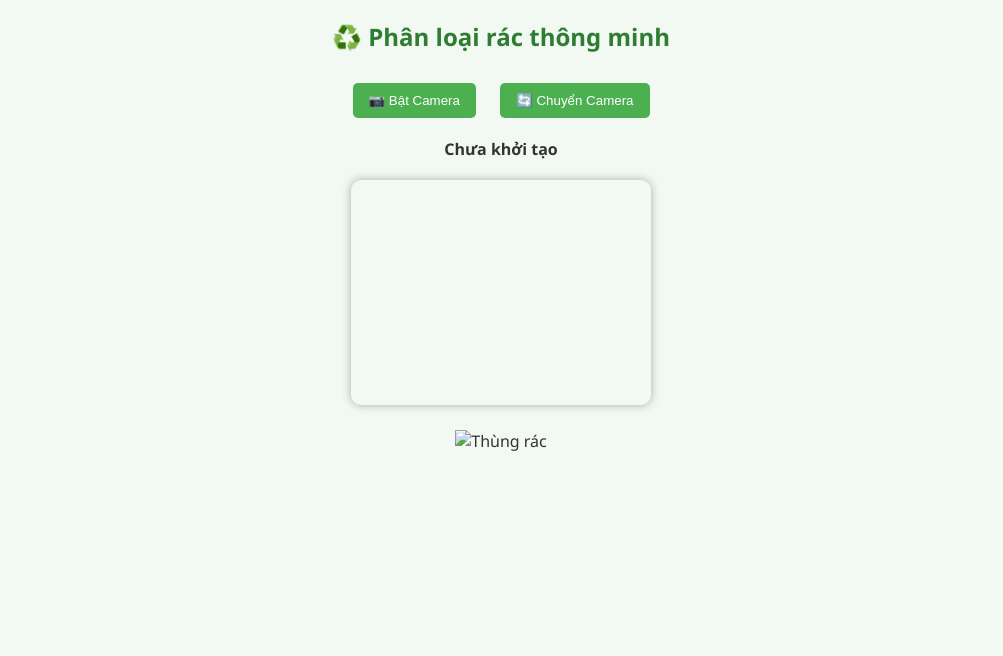
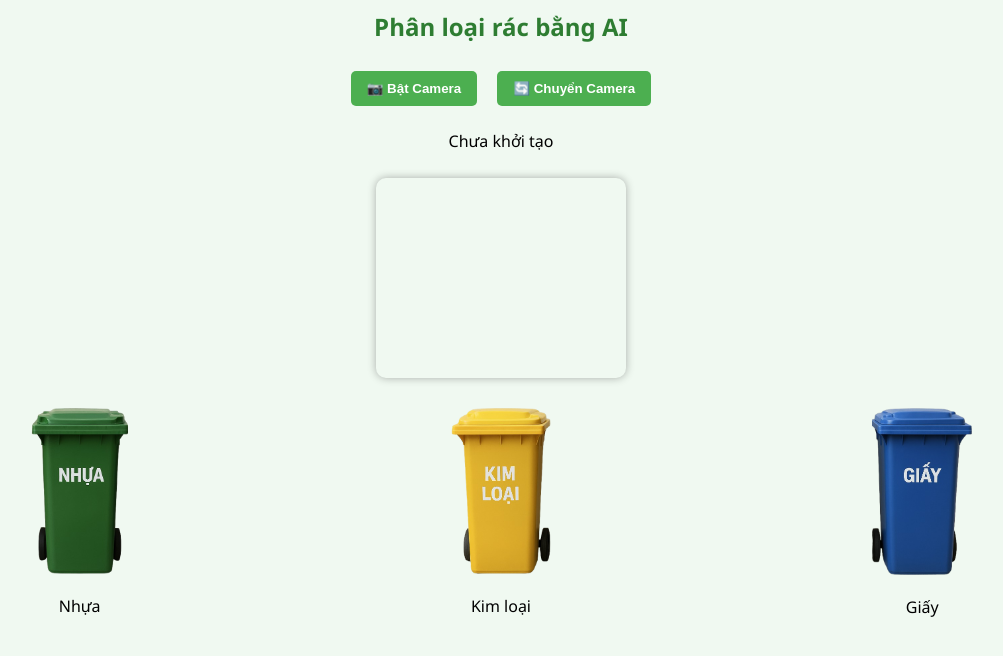
Before and after one commit to khktch/phan-loai-rac, a plain HTML site: page index.html in a window 1280 px wide. Shown: the whole page, without its empty margins (139-1142 px from the left). Drawn offline with Linux system fonts and the light colour scheme.

Commit message:
Update index.html

```diff
--- a/index.html
+++ b/index.html
@@ -2,28 +2,26 @@
 <html lang="vi">
 <head>
   <meta charset="UTF-8">
+  <title>Phân loại rác thông minh</title>
   <meta name="viewport" content="width=device-width, initial-scale=1.0">
-  <title>Phân loại rác thông minh</title>
   <script src="https://cdn.jsdelivr.net/npm/@tensorflow/tfjs@3.9.0"></script>
   <script src="https://cdn.jsdelivr.net/npm/@teachablemachine/image@0.8/dist/teachablemachine-image.min.js"></script>
-
   <style>
     body {
       font-family: "Segoe UI", sans-serif;
       text-align: center;
-      background: #f2f8f2;
-      color: #333;
+      background-color: #f0f9f1;
     }
 
     h2 {
-      margin-top: 20px;
       color: #2e7d32;
+      margin-top: 10px;
     }
 
     video {
       border-radius: 10px;
       margin-top: 10px;
-      box-shadow: 0 0 10px rgba(0, 0, 0, 0.3);
+      box-shadow: 0 0 8px rgba(0,0,0,0.3);
     }
 
     button {
@@ -32,28 +30,28 @@
       border: none;
       border-radius: 5px;
       padding: 10px 16px;
-      margin: 10px;
+      margin: 8px;
       cursor: pointer;
+      font-weight: 600;
     }
 
     button:hover {
       background-color: #45a049;
     }
 
-    #status {
-      margin: 10px;
-      font-weight: bold;
-    }
-
-    #label-container div {
-      font-size: 18px;
-      font-weight: 600;
-      margin-top: 5px;
+    .bins {
+      display: flex;
+      justify-content: space-around;
+      margin-top: 25px;
     }
 
     .bin {
-      width: 120px;
-      margin-top: 20px;
+      width: 130px;
+      text-align: center;
+    }
+
+    .bin img {
+      width: 100px;
       transition: transform 0.3s;
     }
 
@@ -68,20 +66,33 @@
       75% { transform: rotate(-3deg); }
       100% { transform: rotate(0deg); }
     }
+
+    #label-container div {
+      font-weight: 600;
+      margin-top: 5px;
+    }
   </style>
 </head>
-
 <body>
-  <h2>♻️ Phân loại rác thông minh</h2>
-
+  <h2>Phân loại rác bằng AI</h2>
   <button onclick="init()">📷 Bật Camera</button>
   <button onclick="switchCamera()">🔄 Chuyển Camera</button>
+  <p id="status">Chưa khởi tạo</p>
 
-  <p id="status">Chưa khởi tạo</p>
-  <video id="webcam" autoplay playsinline width="300" height="225"></video>
+  <div><video id="webcam" autoplay playsinline width="250" height="200"></video></div>
+  <div id="label-container"></div>
 
-  <div id="label-container"></div>
-  <img id="trashBin" src="trash.png" class="bin" alt="Thùng rác">
+  <div class="bins">
+    <div class="bin">
+      <img id="plasticBin" src="plastic.png"><p>Nhựa</p>
+    </div>
+    <div class="bin">
+      <img id="metalBin" src="metal.png"><p>Kim loại</p>
+    </div>
+    <div class="bin">
+      <img id="paperBin" src="paper.png"><p>Giấy</p>
+    </div>
+  </div>
 
   <script src="script.js"></script>
 </body>
```
